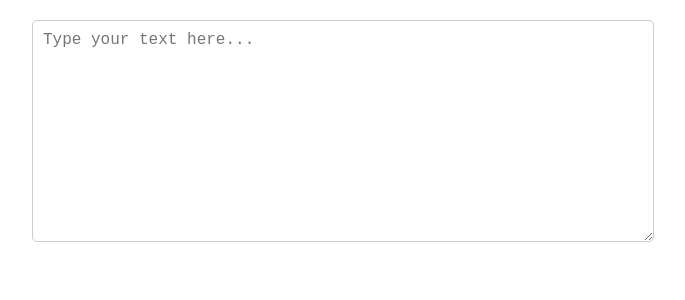
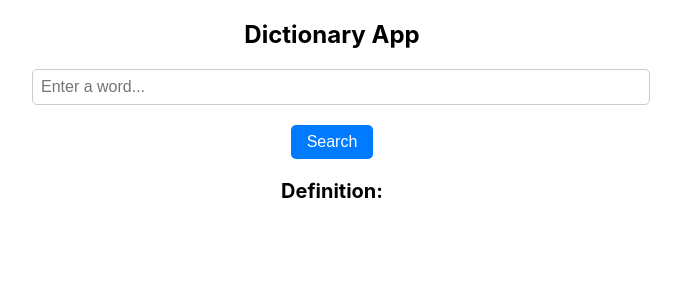
Before and after one commit to johnrichardjori/flag, a React (Create React App) app: page / in a window 1280 px wide. Shown: the top 300 px of the page, without its empty margins (308-993 px from the left). Built offline with nearby package versions, Linux system fonts and the light colour scheme.

Commit message:
Changes saved

```diff
--- /dev/null
+++ b/src/Xdictionary/Xdictionary.css
@@ -0,0 +1,45 @@
+.dictionary-container {
+  margin: 20px auto;
+  width: 80%;
+  max-width: 600px;
+  text-align: center;
+}
+
+.app-title {
+  font-size: 24px;
+  margin-bottom: 20px;
+}
+
+.search-container {
+  margin-bottom: 20px;
+}
+
+.search-container input[type="text"] {
+  padding: 8px;
+  font-size: 16px;
+  border: 1px solid #ccc;
+  border-radius: 5px;
+}
+
+.search-container button {
+  padding: 8px 16px;
+  font-size: 16px;
+  background-color: #007bff;
+  color: #fff;
+  border: none;
+  border-radius: 5px;
+  cursor: pointer;
+}
+
+.definition-container {
+  margin-top: 20px;
+}
+
+.definition-container h3 {
+  font-size: 20px;
+}
+
+.definition-container p {
+  font-size: 16px;
+  color: #333;
+}
--- /dev/null
+++ b/src/Xdictionary/Xdictionary.js
@@ -0,0 +1,48 @@
+import React, { useState } from "react";
+import "./Xdictionary.css";
+
+const dictionary = [
+  {
+    word: "React",
+    meaning: "A JavaScript library for building user interfaces.",
+  },
+  { word: "Component", meaning: "A reusable building block in React." },
+  { word: "State", meaning: "An object that stores data for a component." },
+];
+
+const XDictionary = () => {
+  const [searchTerm, setSearchTerm] = useState("");
+  const [definition, setDefinition] = useState("");
+
+  const handleSearch = () => {
+    const searchResult = dictionary.find(
+      (entry) => entry.word.toLowerCase() === searchTerm.toLowerCase()
+    );
+    if (searchResult) {
+      setDefinition(searchResult.meaning);
+    } else {
+      setDefinition("Word not found in the dictionary.");
+    }
+  };
+
+  return (
+    <div className="dictionary-container">
+      <h2 className="app-title">Dictionary App</h2>
+      <div className="search-container">
+        <input
+          type="text"
+          value={searchTerm}
+          onChange={(e) => setSearchTerm(e.target.value)}
+          placeholder="Enter a word..."
+        />
+        <button onClick={handleSearch}>Search</button>
+      </div>
+      <div className="definition-container">
+        <h3>Definition:</h3>
+        <p>{definition}</p>
+      </div>
+    </div>
+  );
+};
+
+export default XDictionary;
--- a/src/index.js
+++ b/src/index.js
@@ -14,11 +14,12 @@ import Countrysearch from "./Xcountry/Countrysearch";
 import Counterclass from "./Counterclass/Counterclass";
 import Weatherapp from "./Weather/Weatherapp";
 import XSpellCheck from "./Xspellcheck/Xspell";
+import XDictionary from "./Xdictionary/Xdictionary";
 
 const root = ReactDOM.createRoot(document.getElementById("root"));
 root.render(
   <React.StrictMode>
-    <XSpellCheck />
+    <XDictionary />
   </React.StrictMode>
 );
 
```
